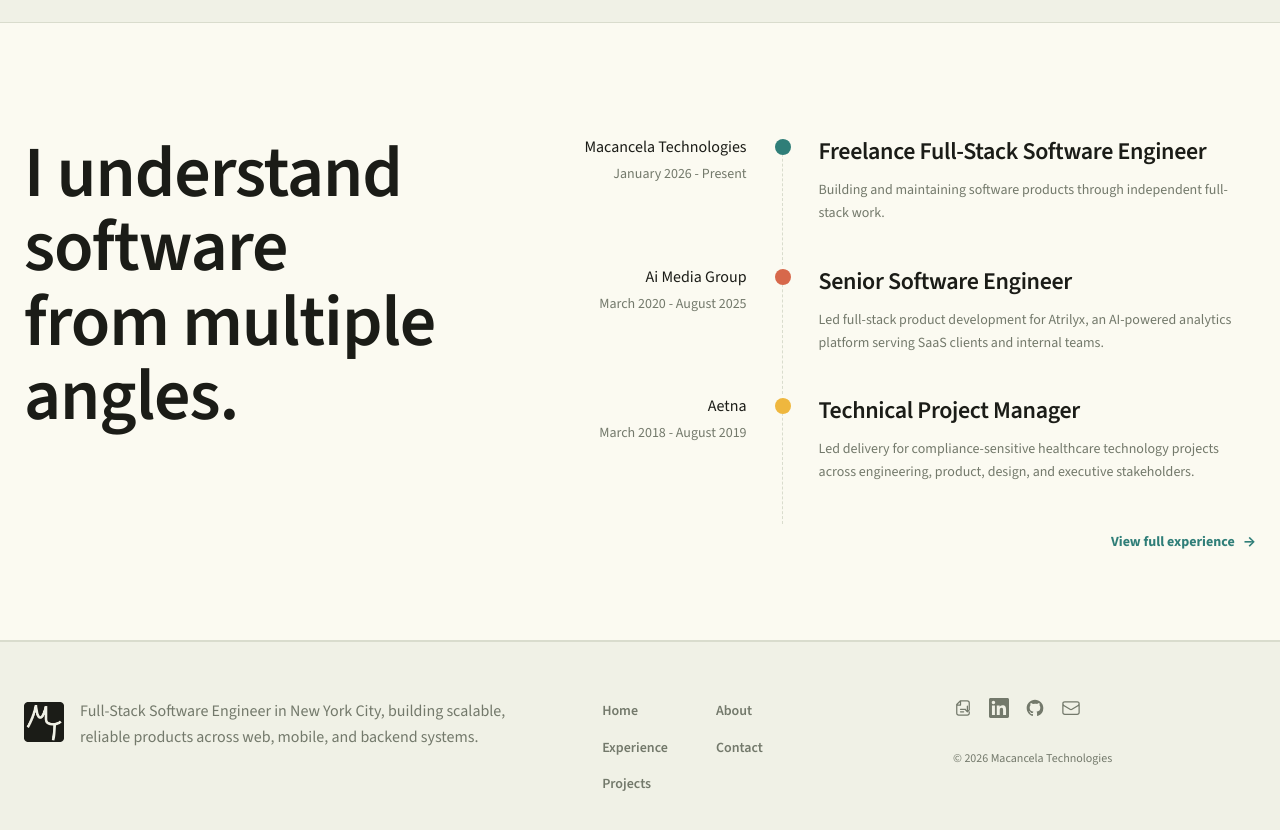
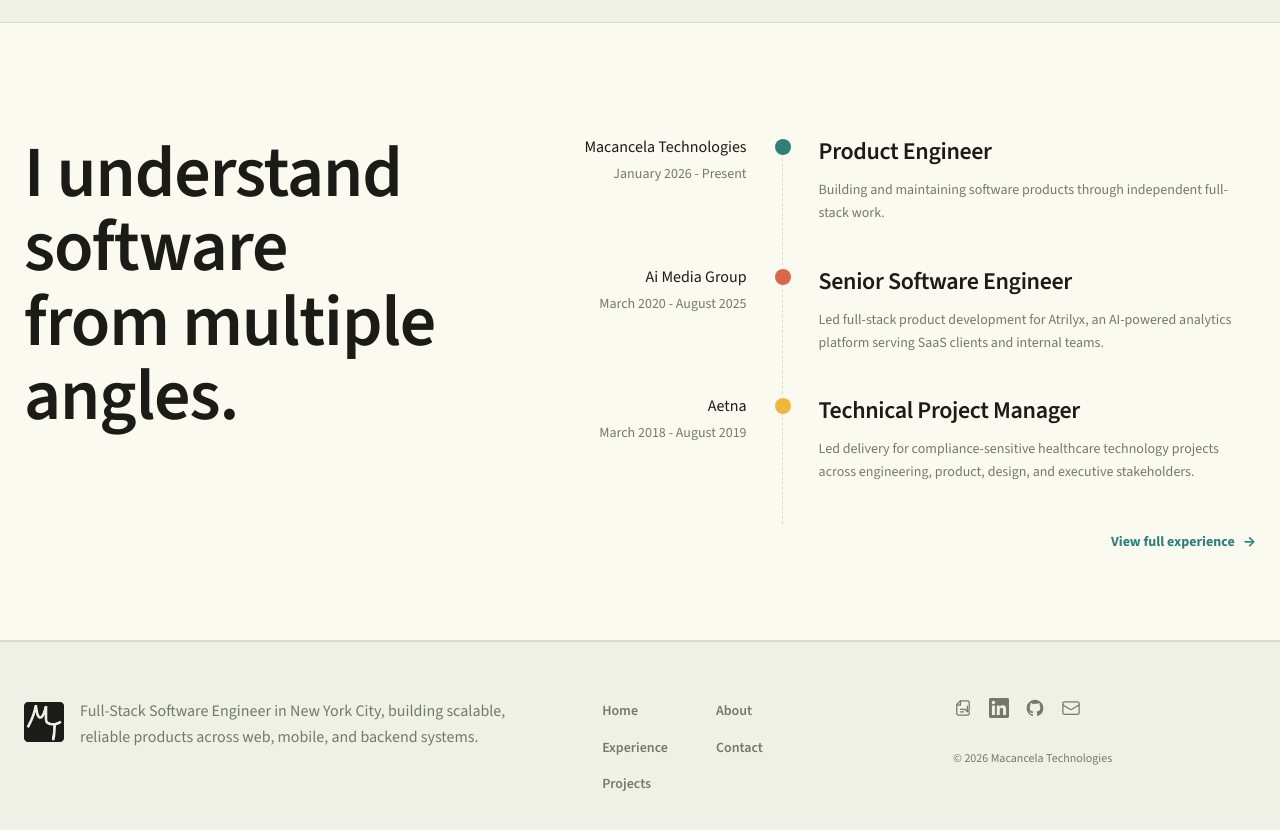
Before and after one commit to kmacancela/macancela-tech, a React (Vite) app: page / in a window 1280 px wide. Shown: the part 2560-3390 px from the top of the page. Built offline with nearby package versions, Linux system fonts and the light colour scheme; no server answers.

Commit message:
Update Macancela role title

```diff
--- a/src/data/experience.ts
+++ b/src/data/experience.ts
@@ -4,7 +4,7 @@
   {
     id: 'exp-0',
     company: 'Macancela Technologies',
-    role: 'Freelance Full-Stack Software Engineer',
+    role: 'Product Engineer',
     location: 'New York, NY',
     startDate: 'January 2026',
     endDate: 'Present',
```
